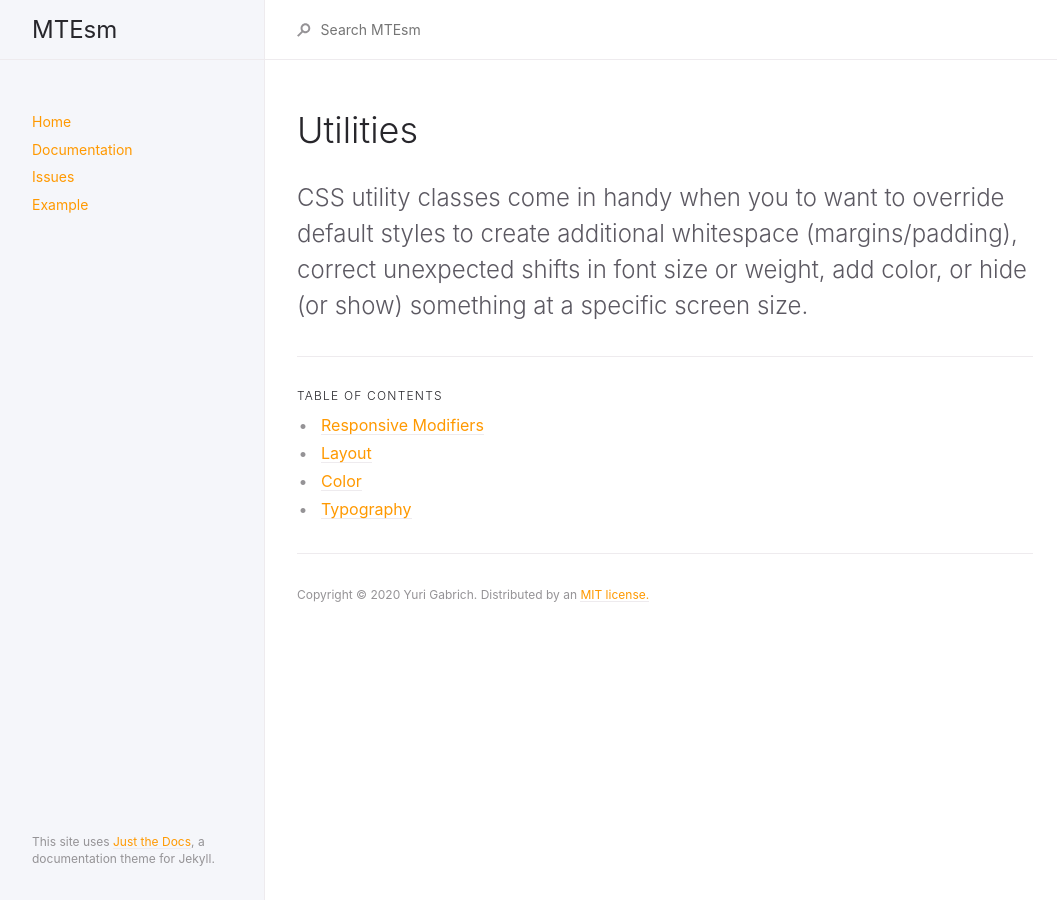
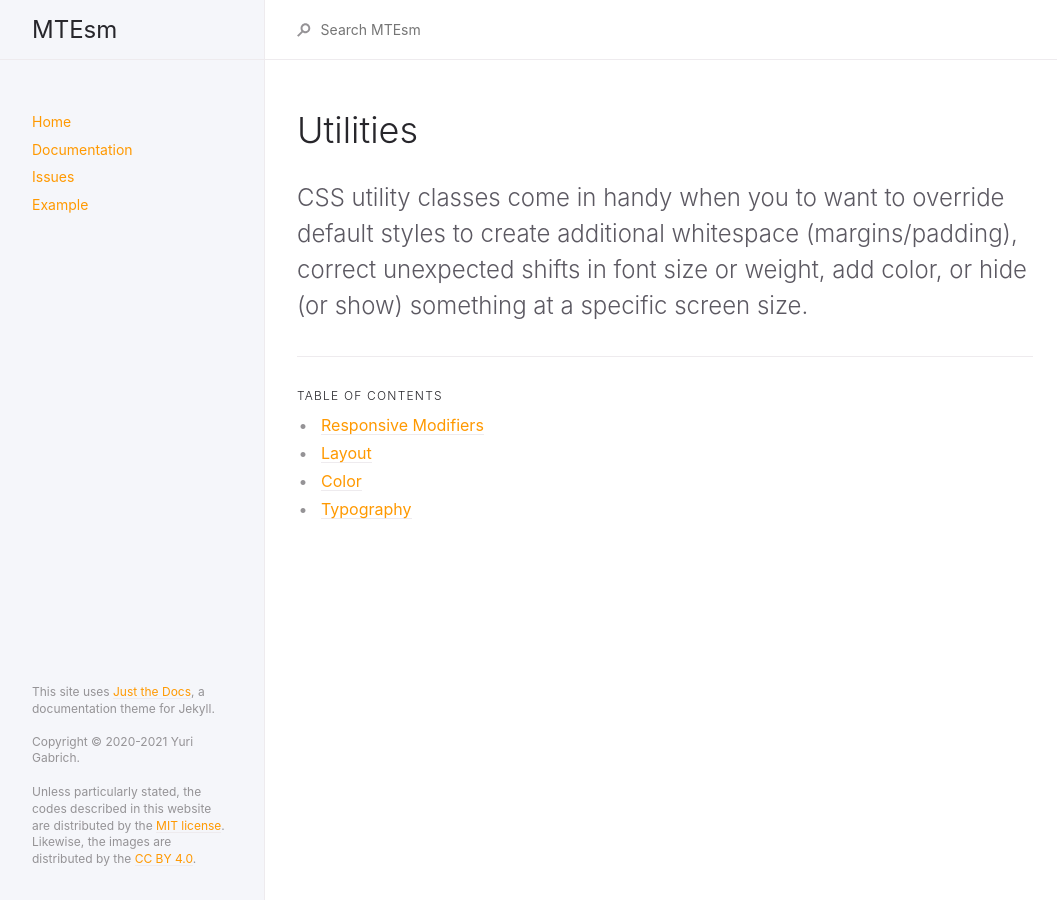
Before and after one commit to yurigabrich/microgrid-dapp, a Jekyll site: the page built from docs/docs/utilities/utilities.md, in a window 1280 px wide. Shown: the whole page, without its empty margins (107-1164 px from the left). Built offline with Jekyll 4.4.1, drawn with Linux system fonts in a browser that asks for light colours.

Commit message:
Updated the footer aperance with the copyright notice.
Still missing the link and text of the CC.

```diff
--- a/docs/_config.yml
+++ b/docs/_config.yml
@@ -40,7 +40,7 @@ heading_anchors: true
 #    - "//github.com/yurigabrich/microgrid-dapp"
 
 # Footer content appears at the bottom of every page's main content
-footer_content: "Copyright &copy; 2020 Yuri Gabrich. Distributed by an <a href=\"https://github.com/yurigabrich/just-the-docs/tree/master/LICENSE.txt\">MIT license.</a>"
+#footer_content: "Copyright &copy; 2020 Yuri Gabrich. Distributed by an <a href=\"https://github.com/yurigabrich/just-the-docs/tree/master/LICENSE.txt\">MIT license.</a>"
 
 # Color scheme currently only supports "dark" or nil (default)
 color_scheme: nil
--- a/docs/_layouts/default.html
+++ b/docs/_layouts/default.html
@@ -26,6 +26,10 @@ layout: table_wrappers
       </div>
       <footer class="site-footer">
         <p class="text-small text-grey-dk-000 mb-4">This site uses <a href="https://github.com/pmarsceill/just-the-docs">Just the Docs</a>, a documentation theme for Jekyll.</p>
+	<p class="text-small text-grey-dk-000 mb-4">Copyright &copy; 2020-2021 Yuri Gabrich.<br>
+		<br>Unless particularly stated, the codes described in this website are distributed by the <a href="https://github.com/yurigabrich/just-the-docs/tree/master/LICENSE.txt\">MIT license</a>.
+		<br>Likewise, the images are distributed by the <a href="">CC BY 4.0</a>.
+	</p>
       </footer>
     </div>
     <div class="main-content-wrap js-main-content" tabindex="0">
```
